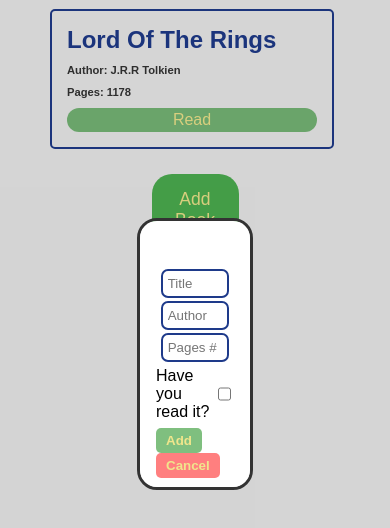
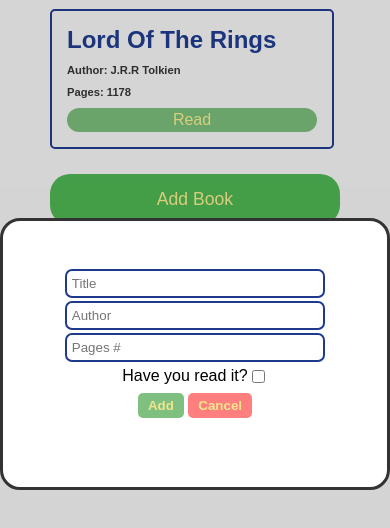
Before and after one commit to nicknanos/odin-library, a plain HTML site: page index.html in a window 390 px wide. Both pictures are taken after a click on the button "Add Book". Shown: the part 68-596 px from the top of the page. Drawn offline with Linux system fonts and the light colour scheme.

Commit message:
Add responsivenes

```diff
--- a/style.css
+++ b/style.css
@@ -124,6 +124,17 @@ button.add:active {
     border: 3px solid var(--dark-accent-color)
 }
 
+@media only screen and (max-width: 600px) {
+    #book-form {
+        width: 100%;
+    }
+
+    button.add {
+        width: 100%;
+    }
+}
+
+
 .book-form {
     width: 100%;
     display: flex;
```
